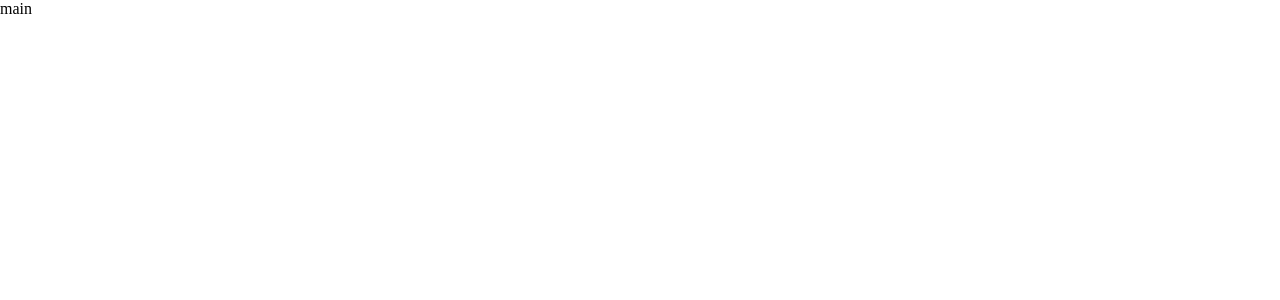
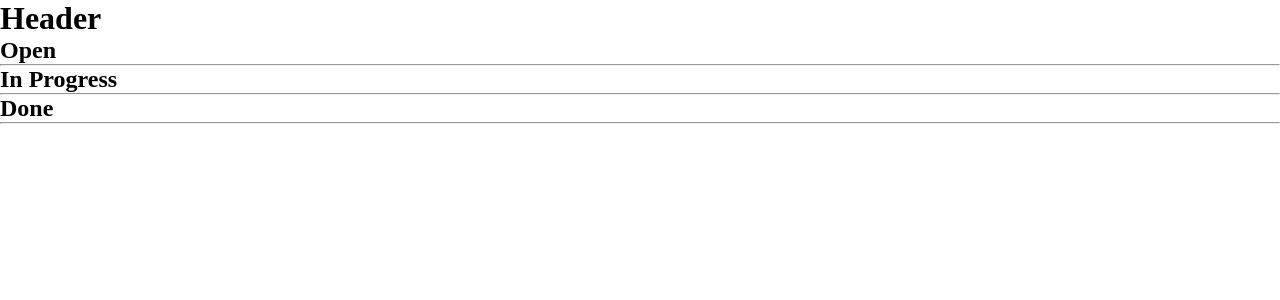
Before and after one commit to psst54/react-todo-20th, a React (Create React App) app: page / in a window 1280 px wide. Shown: the top 300 px of the page. Built offline with nearby package versions, Linux system fonts and the light colour scheme.

Commit message:
feature: make basic ui

```diff
--- a/src/App.js
+++ b/src/App.js
@@ -1,5 +1,28 @@
 function App() {
-  return <div>main</div>;
+  const STATE_LIST = [
+    { title: 'Open', id: 'open' },
+    { title: 'In Progress', id: 'in-progress' },
+    { title: 'Done', id: 'done' },
+  ];
+
+  return (
+    <div className="wrapper">
+      <div className="container">
+        <header>
+          <h1>Header</h1>
+        </header>
+        <main className="kanban-board">
+          {STATE_LIST.map((state) => (
+            <section className="kanban-board-column" id={`${state.id}-column`}>
+              <h2>{state.title}</h2>
+              <hr className={`${state.id}-hr`} />
+              <ul class="subject-list" id={`${state.id}-subject-list`}></ul>
+            </section>
+          ))}
+        </main>
+      </div>
+    </div>
+  );
 }
 
 export default App;
```
